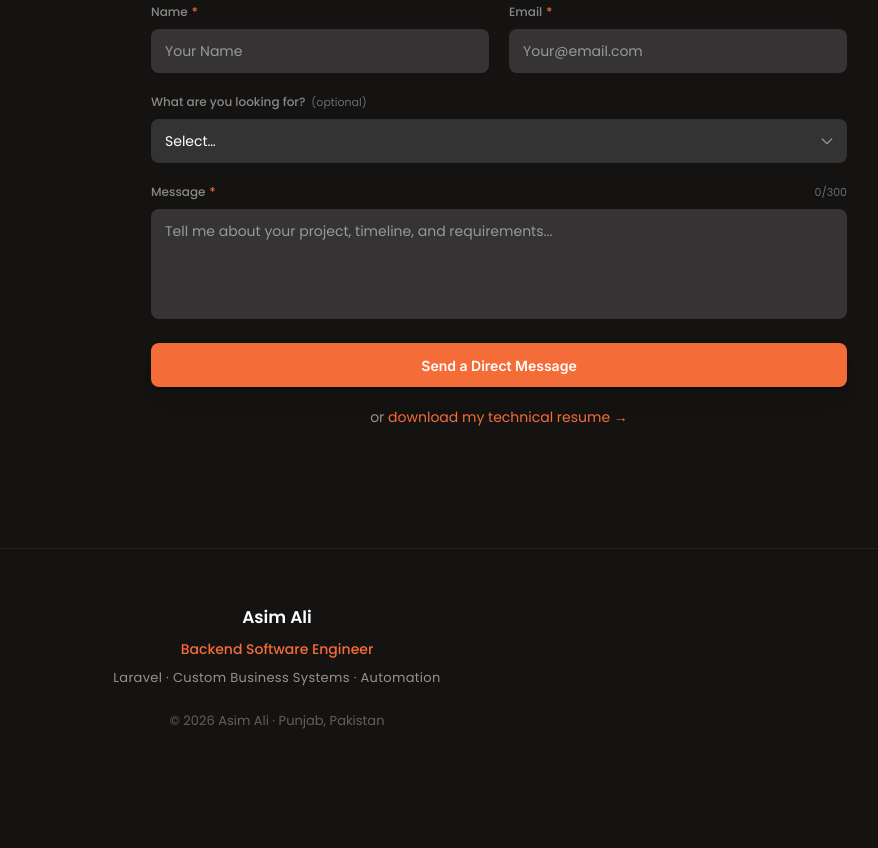
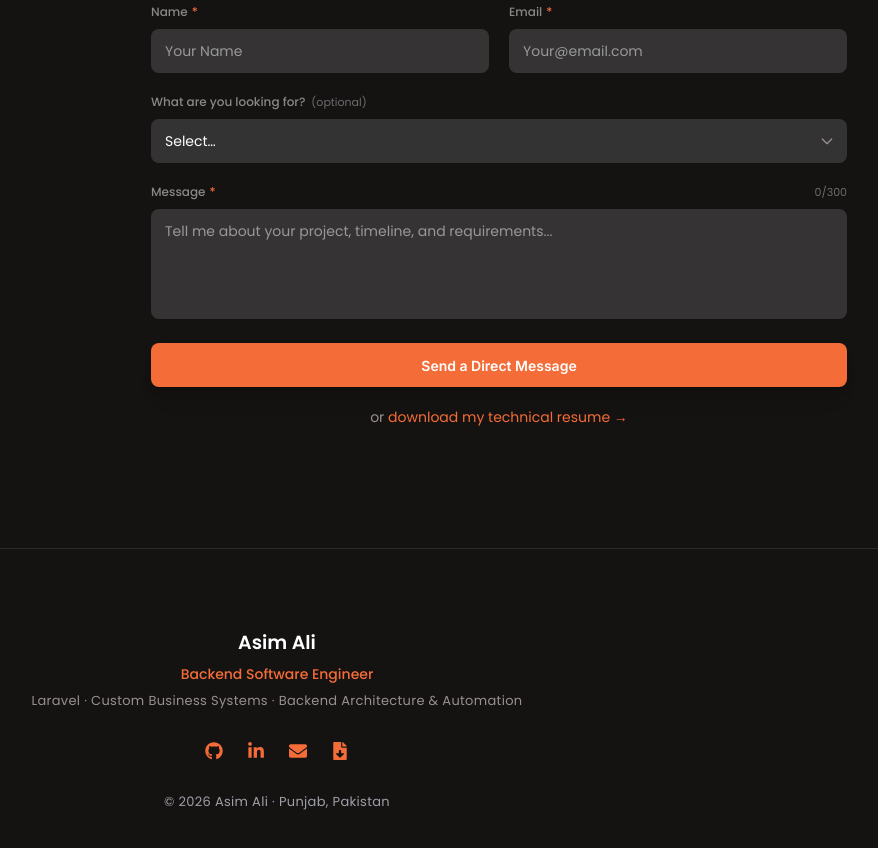
Before and after one commit to asim-ali-peerzada/AsimAli-Portfolio, an Astro site: page / in a window 1280 px wide. Shown: the part 6240-7088 px from the top of the page, without its empty margins (363-1241 px from the left). Before the commit the page ends 7027 px from the top, so only its background shows below. Built offline with nearby package versions, Linux system fonts and the light colour scheme; Astro itself is replaced by a stand-in of ours.

Commit message:
chore: refactor codebase for consistent string quoting and update footer component design

```diff
--- a/src/components/Footer.tsx
+++ b/src/components/Footer.tsx
@@ -1,18 +1,62 @@
+import { FaEnvelope, FaFileDownload, FaGithub, FaLinkedinIn } from "react-icons/fa";
+
 const Footer = () => {
   return (
-    <footer className="w-full border-t border-white/6 bg-canvas py-14 flex flex-col items-center justify-center">
-      <div className="w-full max-w-[1140px] px-5 sm:px-8 flex flex-col items-center text-center gap-2">
-        <p className="text-[17px] font-semibold text-white font-display">
+    <footer className="w-full border-t border-white/10 bg-canvas py-16 sm:py-20 flex flex-col items-center justify-center">
+      <div className="w-full max-w-[1140px] px-5 sm:px-8 flex flex-col items-center text-center">
+        {/* Brand & Engineering Focus */}
+        <div className="flex flex-col items-center gap-1.5">
+          <p className="text-[18px] sm:text-[19px] font-semibold text-white font-display">
             Asim Ali
           </p>
           <p className="text-[14px] font-medium text-orange font-display">
             Backend Software Engineer
           </p>
           <p className="text-[13px] text-muted font-display tracking-wide">
-          Laravel · Custom Business Systems · Automation
+            Laravel · Custom Business Systems · Backend Architecture & Automation
           </p>
-        <p className="text-[13px] text-muted/60 font-display mt-4">
-          © 2026 Asim Ali · Punjab, Pakistan
+        </div>
+
+        {/* Strategic Social & Action Links */}
+        <div className="flex items-center justify-center gap-6 mt-6 pt-2">
+          <a
+            href="https://github.com/asim-ali-peerzada"
+            target="_blank"
+            rel="noopener noreferrer"
+            className="text-orange hover:text-white transition-all transform hover:scale-110"
+            aria-label="GitHub"
+          >
+            <FaGithub size={18} />
+          </a>
+          <a
+            href="https://www.linkedin.com/in/the-asimali"
+            target="_blank"
+            rel="noopener noreferrer"
+            className="text-orange hover:text-white transition-all transform hover:scale-110"
+            aria-label="LinkedIn"
+          >
+            <FaLinkedinIn size={18} />
+          </a>
+          <a
+            href="mailto:asimalipeerzada@gmail.com"
+            className="text-orange hover:text-white transition-all transform hover:scale-110"
+            aria-label="Email"
+          >
+            <FaEnvelope size={18} />
+          </a>
+          <a
+            href="/resume.pdf"
+            download
+            className="text-orange hover:text-white transition-all transform hover:scale-110"
+            aria-label="Download Resume"
+          >
+            <FaFileDownload size={18} />
+          </a>
+        </div>
+
+        {/* Accessible Copyright Line */}
+        <p className="text-[13px] text-zinc-400 font-display mt-8 tracking-wide">
+          © {new Date().getFullYear()} Asim Ali · Punjab, Pakistan
         </p>
       </div>
     </footer>
--- a/src/components/LeftPortraitCard.tsx
+++ b/src/components/LeftPortraitCard.tsx
@@ -78,7 +78,7 @@ const LeftPortraitCard = () => {
             <FaGithub size={20} />
           </a>
           <a
-            href="https://www.linkedin.com/"
+            href="https://www.linkedin.com/in/the-asimali"
             target="_blank"
             rel="noopener noreferrer"
             className="text-orange hover:text-[#d35422] transition-transform hover:scale-110"
@@ -87,7 +87,7 @@ const LeftPortraitCard = () => {
             <FaLinkedinIn size={20} />
           </a>
           <a
-            href="mailto:asim@example.com"
+            href="mailto:asimalipeerzada@gmail.com"
             className="text-orange hover:text-[#d35422] transition-transform hover:scale-110"
             aria-label="Email"
           >
--- a/src/components/ProjectDetailContent.tsx
+++ b/src/components/ProjectDetailContent.tsx
@@ -1316,7 +1316,8 @@ export default function ProjectDetailContent({
                 // Interface Details
               </span>
               <h2 className="text-[34px] sm:text-[48px] font-bold text-white leading-[115%] font-display mt-2">
-                Expanded <span className="text-white/20">Application Views</span>
+                Expanded{" "}
+                <span className="text-white/20">Application Views</span>
               </h2>
             </div>
 
```
Also changed, not shown: src/data/projects/ai-customer-support.ts (+34 -33 lines). Lines whose indentation alone changed are shown as unchanged.
